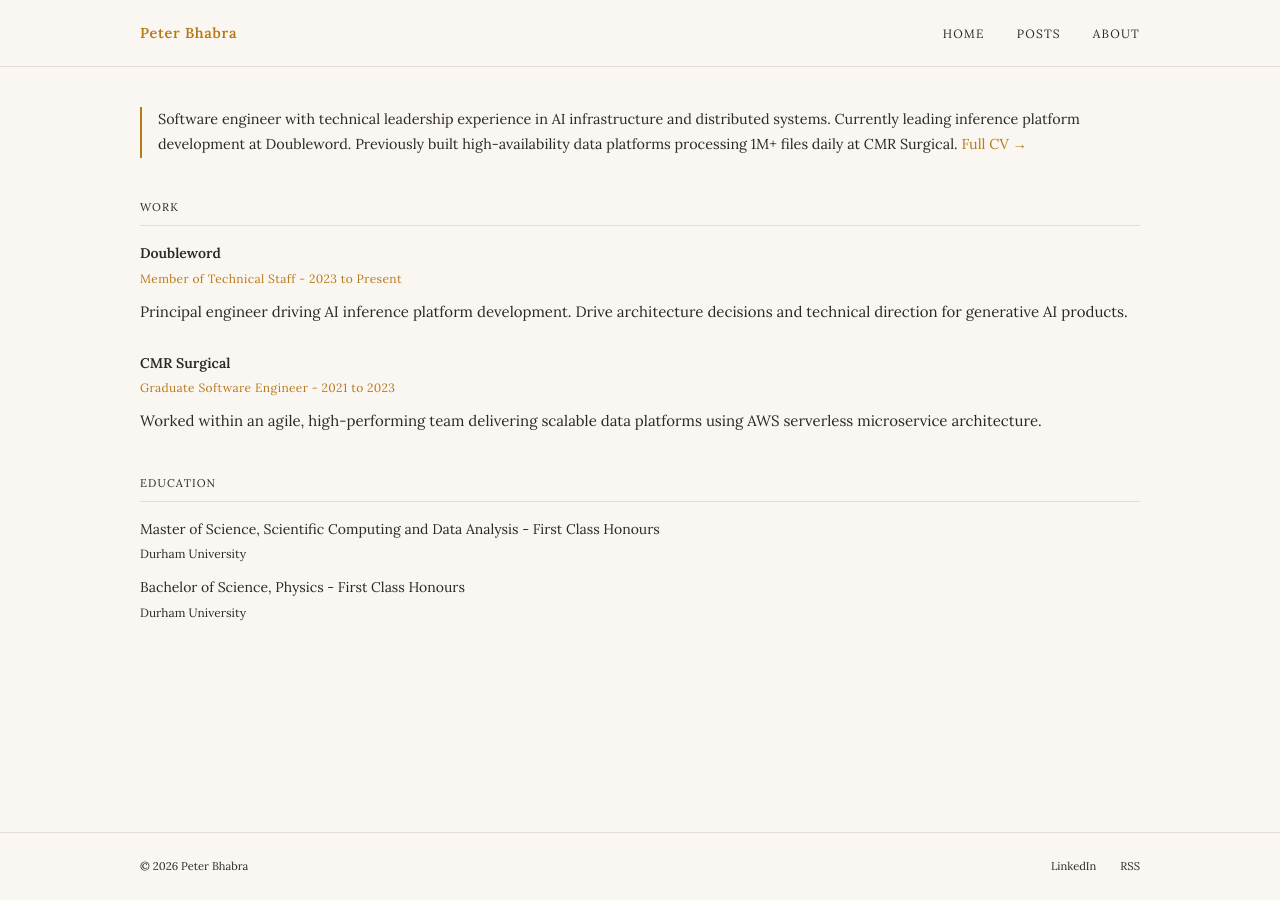
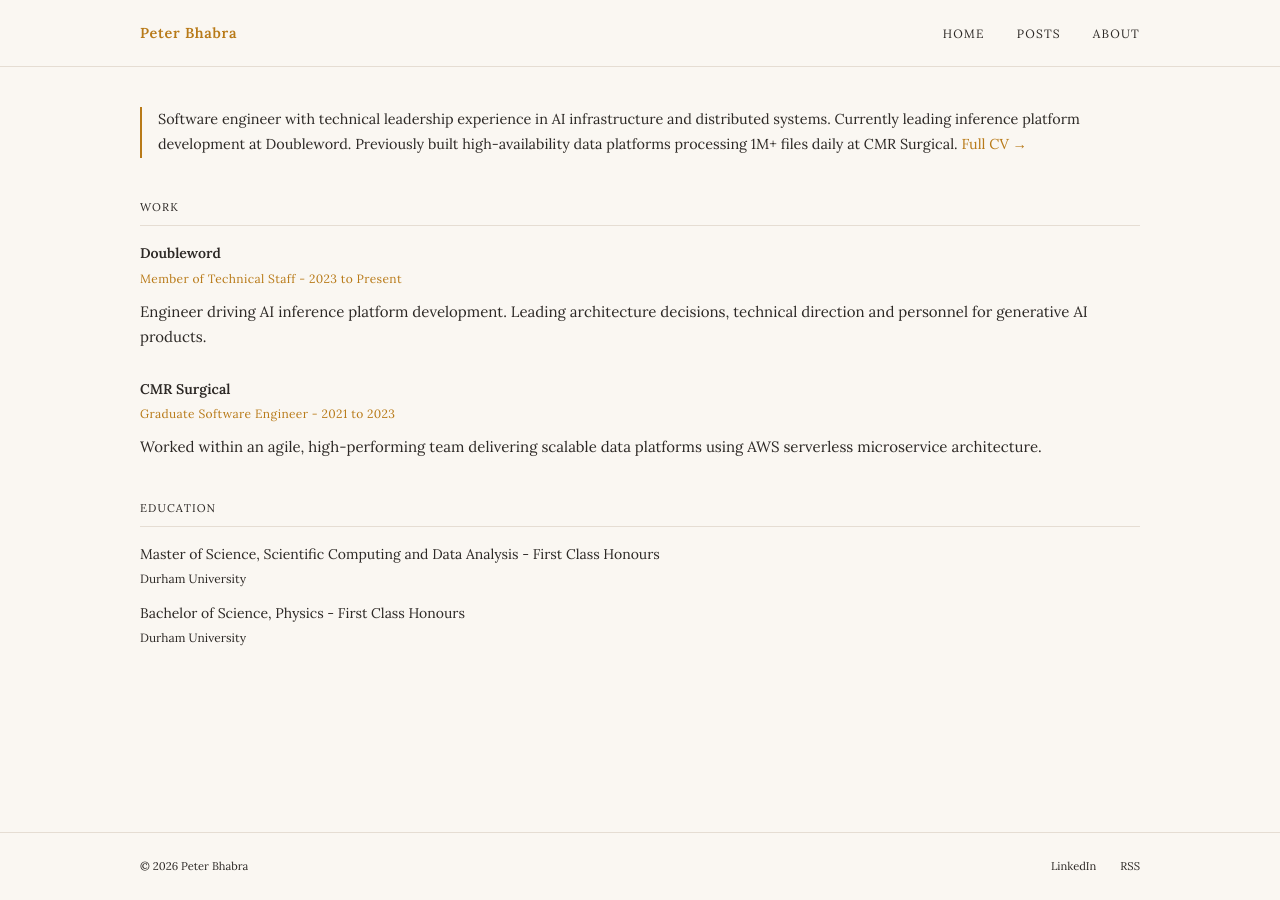
Before and after one commit to pjb157/blog, a Jekyll site: the page built from about.html, in a window 1280 px wide. Built offline with Jekyll 4.4.1, drawn with Linux system fonts in a browser that asks for light colours.

Commit message:
reword job summary

```diff
--- a/_data/resume.json
+++ b/_data/resume.json
@@ -26,7 +26,7 @@
     {
       "name": "Doubleword",
       "position": "Member of Technical Staff - 2023 to Present",
-      "summary": "Principal engineer driving AI inference platform development. Drive architecture decisions and technical direction for generative AI products.",
+      "summary": "Engineer driving AI inference platform development. Leading architecture decisions, technical direction and personnel for generative AI products.",
       "highlights": [
         "Drive technical direction and quarterly planning. Manage sprint processes, delivery timelines, and cross-functional initiatives.",
         "Developed a production inference engine supporting real-time and batch workloads with custom scheduling and resource management.",
```
